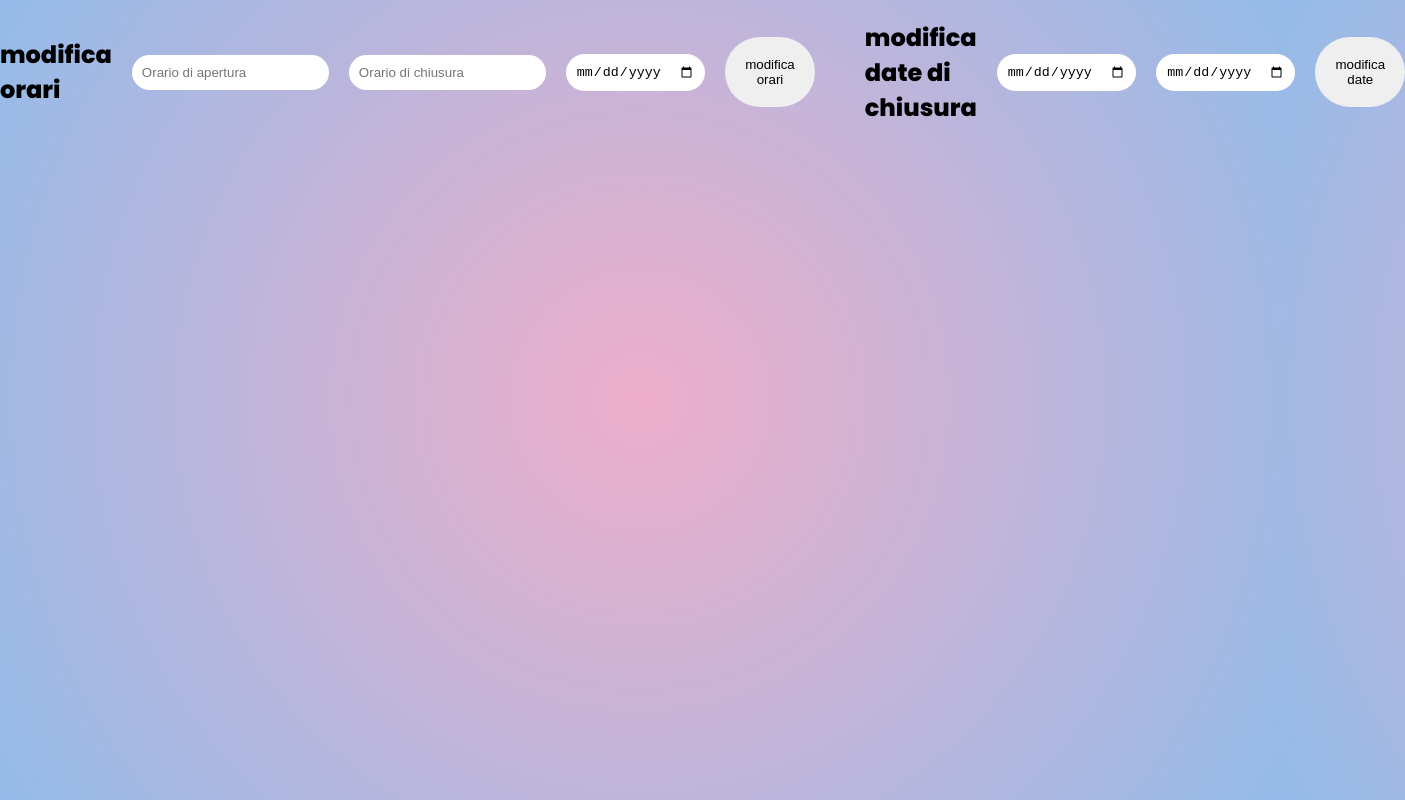
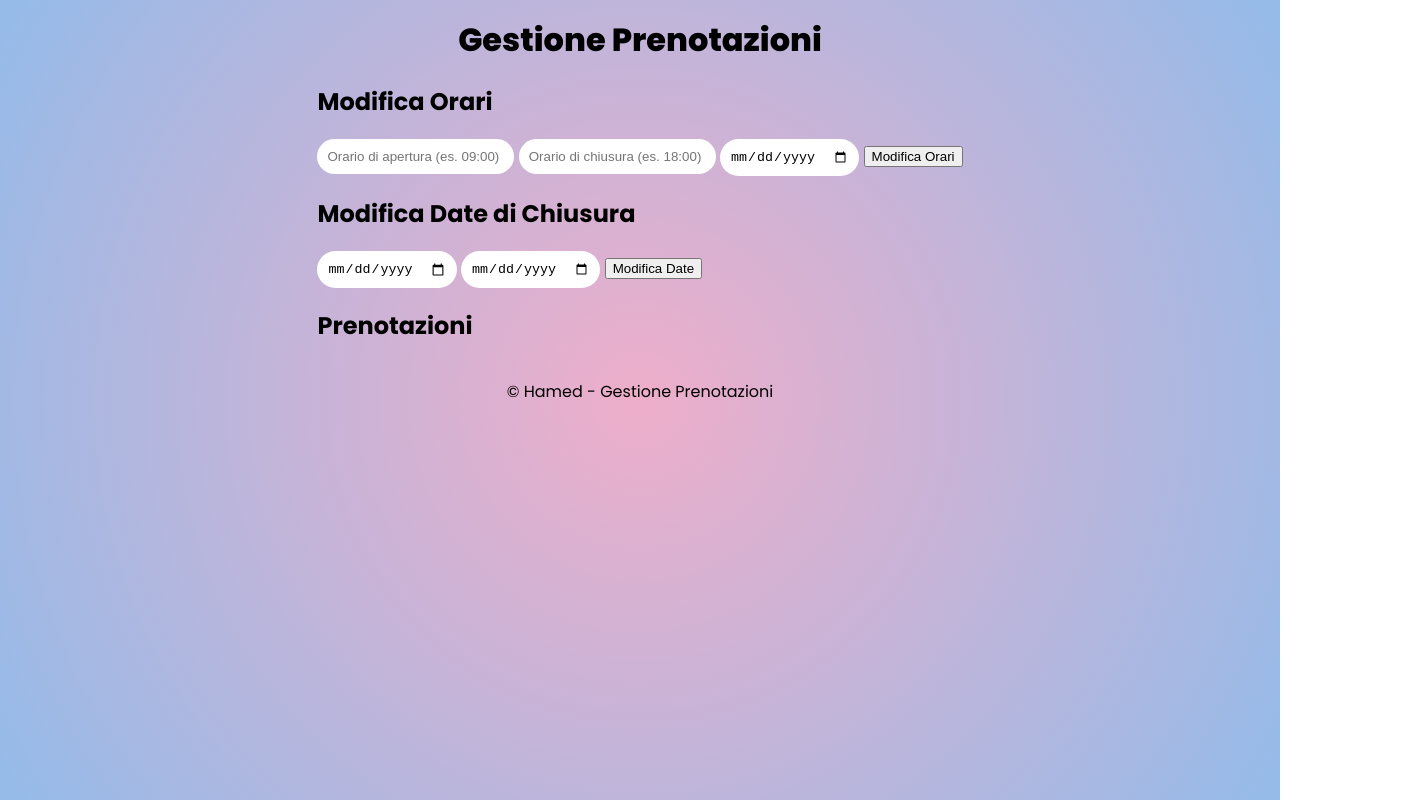
Before and after one commit to offRaffo/thepunisherstyle, a plain HTML site: page gestione_prenotazioni.html in a window 1280 px wide. Shown: the whole page, 1405 px wide, since content can reach past the window. Drawn offline with nearby package versions, Linux system fonts and the light colour scheme; no server answers.

Commit message:
Update gestione_prenotazioni.html

```diff
--- a/gestione_prenotazioni.html
+++ b/gestione_prenotazioni.html
@@ -1,37 +1,56 @@
 <!DOCTYPE html>
-<html lang="en">
-<meta name="viewport" content="width=device-width, initial-scale=1">
+<html lang="it">
+<head>
+  <meta charset="UTF-8" />
+  <meta name="viewport" content="width=device-width, initial-scale=1.0"/>
+  <title>Gestione Prenotazioni</title>
+  <link rel="stylesheet" href="css/gestione.css" />
+  <link href="https://fonts.googleapis.com/css2?family=Poppins :wght@300;500;700&display=swap" rel="stylesheet">
+  <script src="//code.jquery.com/jquery-3.2.1.min.js"></script>
+  <script src="//code.jquery.com/mobile/1.5.0-alpha.1/jquery.mobile-1.5.0-alpha.1.min.js"></script>
+  <link rel="shortcut icon" type="image/png" href="images/logohamed.png">
+</head>
+<body>
 
-<head>
-  <meta charset="UTF-8">
-  <title>gestione prenotazioni</title>
-  <link rel="stylesheet" href="../css/gestione.css">
-  <link rel="shortcut icon" type="image/x-icon" href="images/logohamed.png">
-  <link rel="apple-touch-icon" sizes="180x180" href="images/logohamed.png">
-  <link rel="icon" type="image/png" sizes="32x32" href="images/logohamed.png">
-  <link rel="icon" type="image/png" sizes="16x16" href="images/logohamed.png">
-</head>
+  <header class="header">
+    <h1>Gestione Prenotazioni</h1>
+  </header>
 
-<body>
-  <div id="booking_container">
-    <div id="time">
-      <h2>modifica orari</h2>
-      <input type="text" placeholder="Orario di apertura" id="start_book">
-      <input type="text" placeholder="Orario di chiusura" id="end_book">
-      <input type="date" id="calendar-hour-modifier">
-      <button id="modify_book_time">modifica orari</button>
-    </div>
-    <div id="date">
-      <h2>modifica date di chiusura</h2>
-      <input type="date" placeholder="giorno di chiusura" id="start_close_day">
-      <input type="date" placeholder="giorno di chiusura" id="end_close_day">
-      <button id="modify_date">modifica date</button>
-    </div>
-  </div>
-  <ul id="agenda">
-    <!-- Altri elementi... -->
-  </ul>
-  <script src="../js/gestione.js"></script>
+  <main class="container">
+
+    <!-- Modifica Orari -->
+    <section class="card">
+      <h2>Modifica Orari</h2>
+      <form id="form-orario">
+        <input type="text" id="start_book" placeholder="Orario di apertura (es. 09:00)" required />
+        <input type="text" id="end_book" placeholder="Orario di chiusura (es. 18:00)" required />
+        <input type="date" id="calendar-hour-modifier" required />
+        <button type="submit">Modifica Orari</button>
+      </form>
+    </section>
+
+    <!-- Modifica Date Chiusura -->
+    <section class="card">
+      <h2>Modifica Date di Chiusura</h2>
+      <form id="form-data">
+        <input type="date" id="start_close_day" required />
+        <input type="date" id="end_close_day" required />
+        <button type="submit">Modifica Date</button>
+      </form>
+    </section>
+
+    <!-- Agenda -->
+    <section class="agenda">
+      <h2>Prenotazioni</h2>
+      <div id="agenda"></div>
+    </section>
+
+  </main>
+
+  <footer class="footer">
+    <p>&copy; Hamed - Gestione Prenotazioni</p>
+  </footer>
+
+  <script src="js/gestione.js"></script>
 </body>
-
 </html>
```
